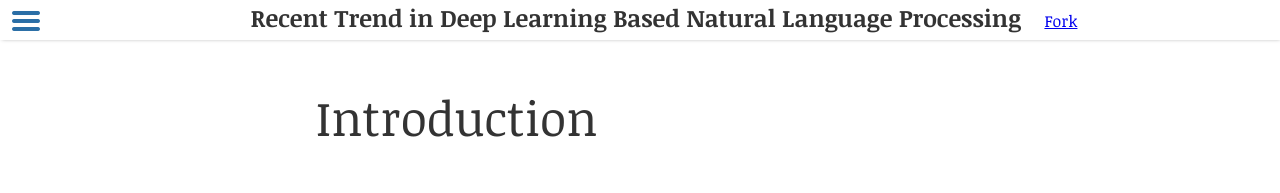
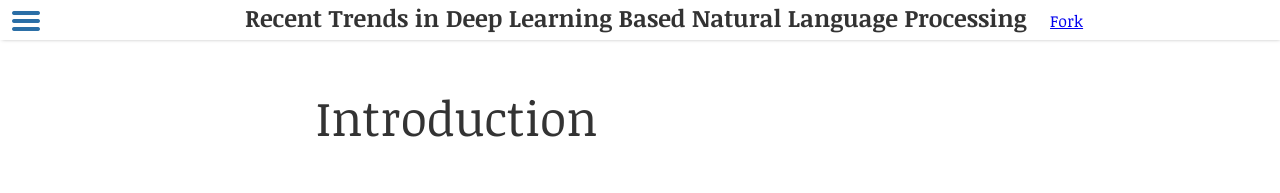
Before and after one commit to omarsar/nlp_overview, a Jekyll site: the page built from index.html, in a window 1280 px wide. Shown: the top 193 px of the page. Built offline with Jekyll 4.4.1, drawn with Linux system fonts in a browser that asks for light colours; nearby versions of some CDN libraries.

Commit message:
fixing page style

```diff
--- a/_config.yml
+++ b/_config.yml
@@ -1,7 +1,7 @@
 ######################
 # book (meta) info
 
-title: Recent Trend in Deep Learning Based Natural Language Processing
+title: Recent Trends in Deep Learning Based Natural Language Processing
 author:
   name: Authors
 
```
